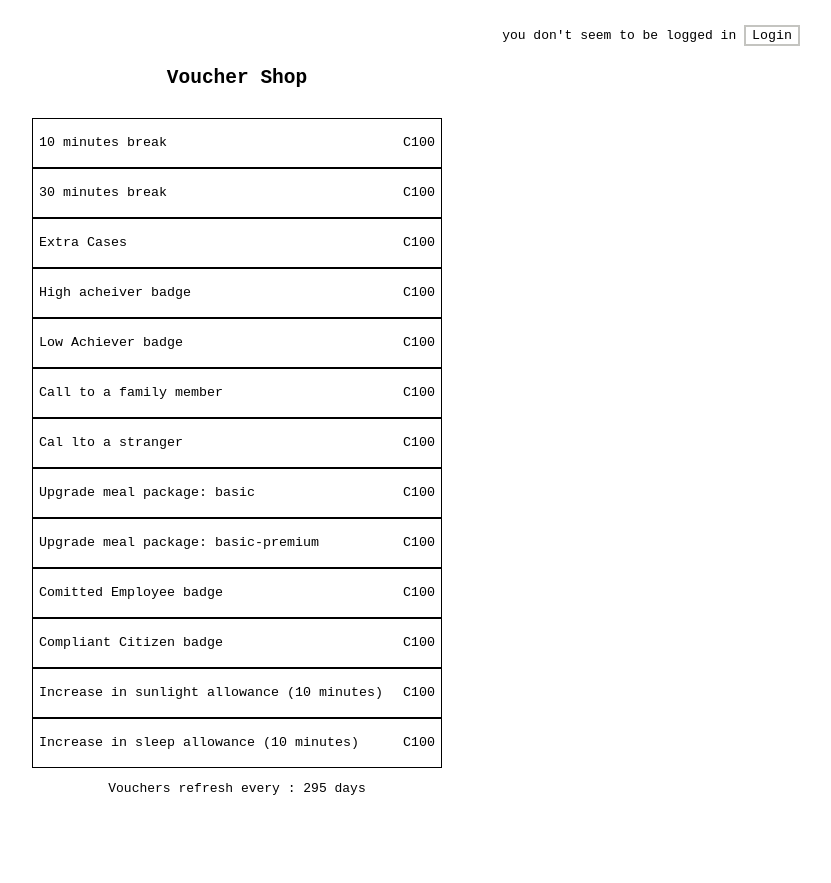
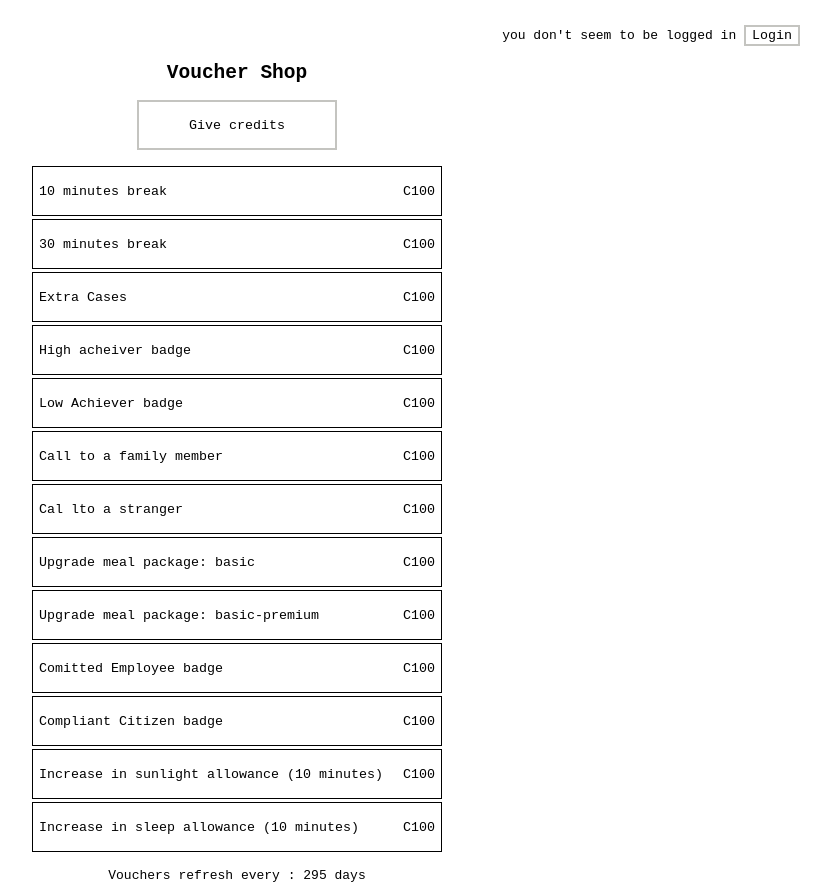
Before and after one commit to lewisPratt/theAdministrator, a React (Vite) app: page /VoucherShop in a window 1280 px wide. Shown: the whole page, without its empty margins (403-1234 px from the left). Before the commit the page ends 800 px from the top, so only its background shows below. Built offline with nearby package versions, Linux system fonts and the light colour scheme.

Commit message:
feat: implement UnlocksContext for player unlock management and update VoucherShop with unlock logic

```diff
--- a/src/App.css
+++ b/src/App.css
@@ -652,7 +652,12 @@ Voucher shop
 list-style: none;
 padding: 0;
 }
-
+#voucher-items-container li{
+transition: .6s;
+}
+#voucher-items-container li:hover{
+margin:20px 0;
+}
 .voucher-box {
   border: 1px solid black;
   height: 50px;
@@ -662,14 +667,19 @@ padding: 0;
   justify-content: space-between;
   align-items: center;
   transition: .8s;
+  margin:3px 0 ;
   gap:20px;
 }
 
 .voucher-box:focus-visible,
 .voucher-box:hover {
-  scale: 1.3;
   background-color: #2c3e50;
   color: white;
+
+}
+.purchased-unlock-class{
+  background-color:lightgreen;
+
 }
 
 
--- a/src/App.tsx
+++ b/src/App.tsx
@@ -17,7 +17,9 @@ import NewMessage from "./NewMessage";
 import CurrentSlug from "./CurrentSlug";
 import { CurrentSlugContext } from "./context_providers/CurrentSlugContext";
 import { useNavigate } from "react-router-dom";
+import { UnlocksContext } from "./context_providers/unlocksContext";
 import NotLoggedIn from "./NotLoggedIn";
+import { type VoucherShape, type unlockContextShape } from "./interfaces";
 interface scoreContextShape {
   scoreState: number;
   setScoreState: Dispatch<SetStateAction<number>>;
@@ -35,6 +37,7 @@ interface currentSlugShape {
 function App() {
   // const [typedName, setTypedName] = useState<string>("");
   const [adminName, setAdminName] = useState<string>("");
+  const [playerUnlocks, setPlayerUnlocks] = useState<string[] | null>(null)
   const [loadingState, setLoadingState] = useState<boolean>(false);
   // const [workDes, setWorkDes] = useState<boolean>(false);
   // const [transcriptRev, setTranscriptRev] = useState<boolean>(false);
@@ -43,6 +46,8 @@ function App() {
   const [currentSlug, setCurrentSlug] = useState<string>("nav.terminal")
 
   const adminContextValue: adminContextShape = { adminName, setAdminName };
+  const unlocksContextValue: unlockContextShape = { playerUnlocks, setPlayerUnlocks };
+
   const scoreContextValue: scoreContextShape = { scoreState, setScoreState };
   const currentSlugContextValue: currentSlugShape = { currentSlug, setCurrentSlug };
 
@@ -69,6 +74,7 @@ function App() {
             <CurrentSlugContext value={currentSlugContextValue}>
             <AdminContext value={adminContextValue}>
               <ScoreContext value={scoreContextValue}>
+                <UnlocksContext value={unlocksContextValue}>
                 <nav>
                   {adminName != "" ? (
                     <>
@@ -95,6 +101,7 @@ function App() {
                     <Route path="/Inbox" element={<Inbox />} />
                   </Routes>
                 </div>
+                </UnlocksContext>
               </ScoreContext>
             </AdminContext>
             </CurrentSlugContext>
--- a/src/VoucherShop.tsx
+++ b/src/VoucherShop.tsx
@@ -1,27 +1,22 @@
 import { useContext, useEffect, useState } from "react";
 import { LoaderCircle } from "lucide-react";
 import { ScoreContext } from "./context_providers/ScoreContext";
+import { UnlocksContext } from "./context_providers/unlocksContext";
+import type { VoucherShape, VoucherListShape } from "./interfaces";
 
-interface VoucherListShape {
-  [key: string]: {
-    name: string;
-    cost: number;
-    desc: string;
-  };
-}
 
-interface VoucherShape {
-  name: string;
-  cost: number;
-  desc: string;
-}
+
 
 export default function VoucherShop() {
   const [loadingState, setLoadingState] = useState<boolean>(true);
-  const [confirming, setConfirming] = useState<VoucherShape | null>(null);
+  const [confirming, setConfirming] = useState<string | null>(null);
   const {scoreState,setScoreState} = useContext(ScoreContext)
+    const {playerUnlocks,setPlayerUnlocks} = useContext(UnlocksContext)
+        console.log(playerUnlocks)
+
   const [errorState, setErrorState] = useState<string>("")
 
+    const debug = true
   const vouchers :VoucherListShape = {
     ["voucher1"]: {
       name: "10 minutes break",
@@ -94,6 +89,9 @@ export default function VoucherShop() {
     setTimeout(setLoadingState, 2000, false);
   });
 
+  function giveCredits(){
+    setScoreState(scoreState+1000)
+  }
   function confirmChoice(e: React.MouseEvent<HTMLButtonElement>) {
     if (
       e.currentTarget.dataset.voucherName &&
@@ -105,19 +103,35 @@ export default function VoucherShop() {
 
       const chosenVoucher: VoucherShape = vouchers[`${chosenVoucherIdent}`]
       console.log(chosenVoucher)
+      console.log(chosenVoucherIdent)
 
       if (chosenVoucher != undefined) {
         if(scoreState < chosenVoucher.cost){
             setErrorState("You do not have enough credits")
         }
-        setConfirming(chosenVoucher);
-        alert(
-          "are you sure you want to buy the " + chosenVoucherName + " voucher?",
-        );
-        //impliment modal to confirm voucher selection and trigger logic to buy voucher
+        setConfirming(chosenVoucherIdent);
       }
     }
   }
+
+  function purchaseVoucher(){
+
+    if(confirming != null){
+        const selectedVoucher = vouchers[`${confirming}`]
+        if(scoreState < selectedVoucher.cost){
+            setErrorState("You do not have enough credits")
+    }
+    else{
+        setScoreState(scoreState - selectedVoucher.cost)
+        let updatedUnlocks : string[]= []
+        if(playerUnlocks != null){
+            updatedUnlocks = [...playerUnlocks]
+        }
+        updatedUnlocks.push(confirming)
+        setPlayerUnlocks(updatedUnlocks)
+    }
+  }
+}
 
   return (
     <>
@@ -129,16 +143,18 @@ export default function VoucherShop() {
         <section id="voucher-shop">
           <div id="voucher-shop-header">
             <h2>Voucher Shop</h2>
+            {debug && <button onClick={giveCredits}>Give credits</button>}
           </div>
           {errorState != "" && <p>{errorState}</p>}
           <section id="voucher-items-container">
             <ol>
             {Object.entries(vouchers).map((voucher) => {
+
               return (
-                <li>
+                <li >
                 <button
                   key={voucher[0]}
-                  className="voucher-box"
+                  className={"voucher-box " +(playerUnlocks?.includes(voucher[0]) ? "purchased-unlock-class" : "unpurchased-unlock-class")}
                   data-voucher-name={voucher[1].name}
                   data-voucher-ident={voucher[0]}
                   onClick={(e) => {
@@ -147,6 +163,11 @@ export default function VoucherShop() {
                 >
                   <p>{voucher[1].name}</p>  <p>C{voucher[1].cost}</p>
                 </button>
+                {confirming != null && confirming === voucher[0] &&
+                <div className='voucher-desc'>
+                    <p>This voucher entitles you to....{voucher[1].desc}</p>
+                    <p><button onClick={purchaseVoucher}>Purchase</button></p>
+                </div>}
                 </li>
               );
             })}
--- /dev/null
+++ b/src/context_providers/unlocksContext.ts
@@ -0,0 +1,9 @@
+import { createContext, type Dispatch, type SetStateAction } from "react";
+
+import type { unlockContextShape } from "../interfaces";
+
+
+export const UnlocksContext = createContext<unlockContextShape>({
+  playerUnlocks: null,
+  setPlayerUnlocks: () => {},
+});
```
Also changed, not shown: src/interfaces.ts (+16 -0 lines).
